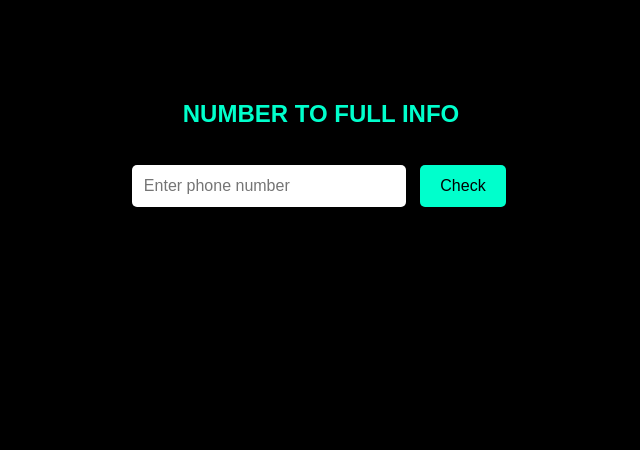
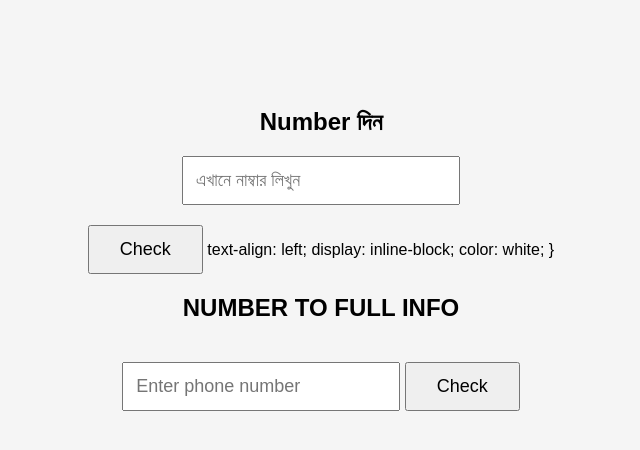
Before and after one commit to sagahshy/Number-To-NID-1, a plain HTML site: page index.html in a window 1280 px wide. Shown: the whole page, without its empty margins (319-959 px from the left). Drawn offline with Linux system fonts and the light colour scheme.

Commit message:
Update HTML structure and styles for NID app

```diff
--- a/index.html
+++ b/index.html
@@ -1,40 +1,57 @@
 <!DOCTYPE html>
-<html lang="en">
+<html lang="bn">
 <head>
   <meta charset="UTF-8">
-  <title>NUMBER TO FULL INFO</title>
+  <meta name="viewport" content="width=device-width, initial-scale=1.0">
+  <title>Number To NID</title>
 
   <style>
     body {
-      background: black;
-      color: #00ffcc;
       font-family: Arial, sans-serif;
       text-align: center;
-      margin-top: 100px;
+      padding-top: 80px;
+      background: #f5f5f5;
     }
 
     input {
       padding: 12px;
       width: 250px;
-      font-size: 16px;
-      border-radius: 5px;
-      border: none;
-      outline: none;
+      font-size: 18px;
     }
 
     button {
-      padding: 12px 20px;
-      font-size: 16px;
-      margin-left: 10px;
-      background: #00ffcc;
-      border: none;
-      border-radius: 5px;
+      margin-top: 20px;
+      padding: 12px 30px;
+      font-size: 18px;
       cursor: pointer;
     }
+  </style>
+</head>
+<body>
 
-    pre {
-      margin-top: 30px;
-      text-align: left;
+  <h2>Number দিন</h2>
+
+  <input type="number" id="numberInput" placeholder="এখানে নাম্বার লিখুন">
+
+  <br>
+
+  <button onclick="playClickSound()">Check</button>
+
+  <!-- Sound -->
+  <audio id="clickSound" src="/click.mp3" preload="auto"></audio>
+
+  <script>
+    function playClickSound() {
+      const sound = document.getElementById("clickSound");
+      sound.currentTime = 0;
+      sound.play().catch(err => {
+        console.log("Sound play error:", err);
+      });
+    }
+  </script>
+
+</body>
+</html>      text-align: left;
       display: inline-block;
       color: white;
     }
```
